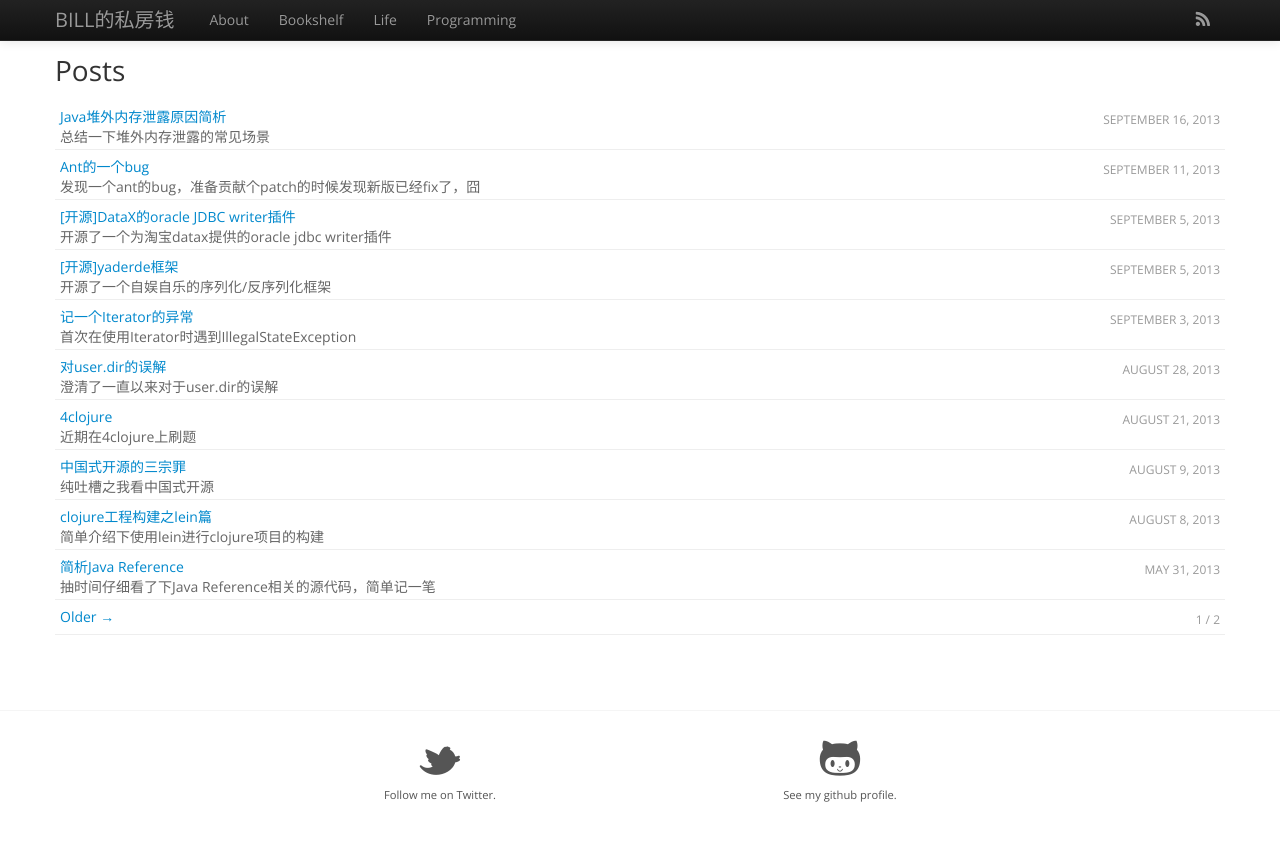
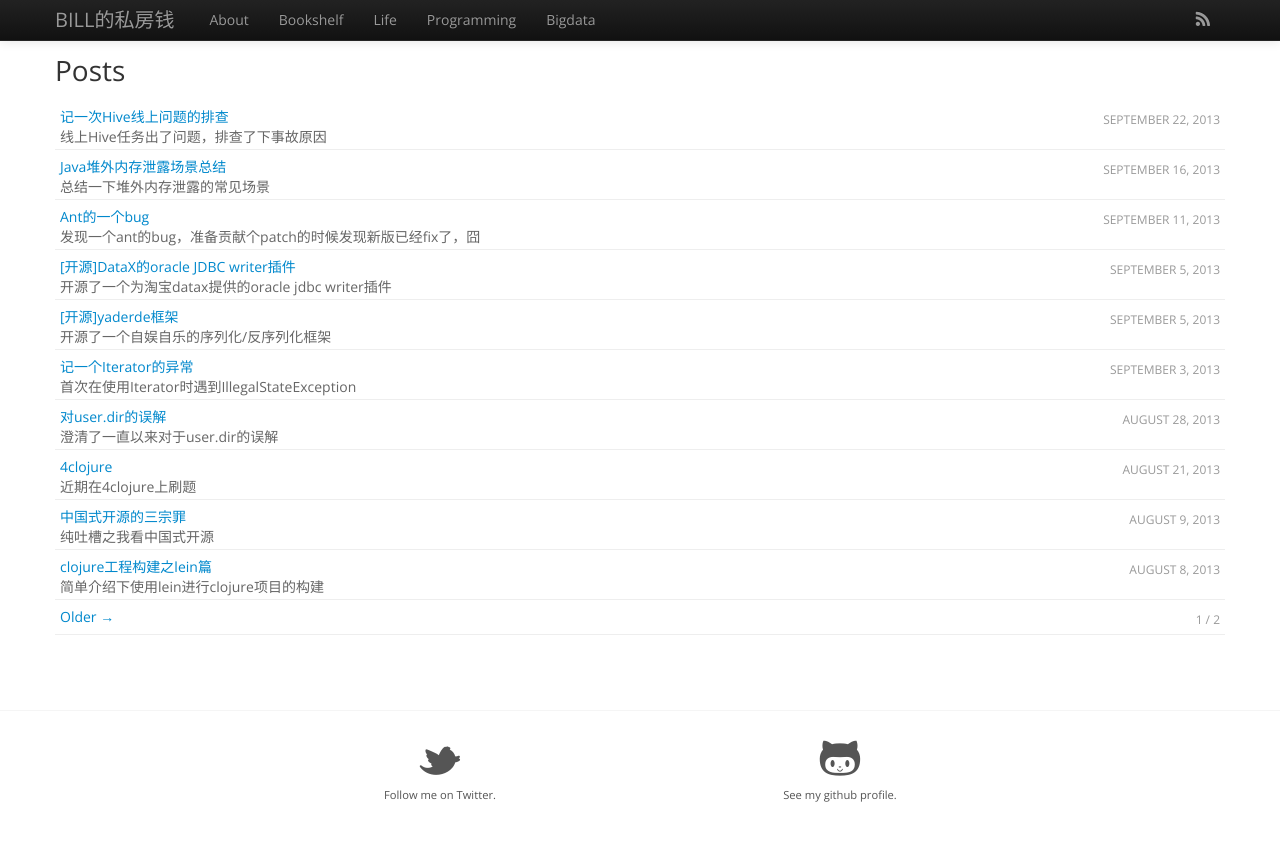
Before and after one commit to jingege/jingege.github.com, a Jekyll site: the page built from index.html, in a window 1280 px wide. Shown: the top 841 px of the page. Built offline with Jekyll 4.4.1, drawn with Linux system fonts in a browser that asks for light colours; Markdown is read by kramdown in place of the engine named in the settings; the list of posts is cut into pages by our own code; some of the changed lines change nothing that is shown.

Commit message:
New post

````diff
--- /dev/null
+++ b/_posts/tech/bigdata/2012-09-22-a-hive-online-accident.md
@@ -0,0 +1,32 @@
+---
+layout: post
+date: 2013-09-22 20:10:15
+title: 记一次Hive线上问题的排查
+categories: [bigdata]
+tags: [hive]
+published: true
+summary: 线上Hive任务出了问题，排查了下事故原因
+---
+
+前几天监控到一个Hive Job CPU偏高，而且长时间无法停止，我最初怀疑是死循环，于是着手排查了下问题，不算太曲折。虽然已经过去多日，细节都快忘了，不过幸亏chrome的history里保留了一些痕迹，让我能把这件事分享出来。
+
+由于权限有限，只能从运行Hive Job的这台机器查起。首先是要查看下对应的java进程的运行状况，用jstack，失败，抛出如下异常：
+
+```sun.jvm.hotspot.debugger.DebuggerException: sun.jvm.hotspot.debugger.DebuggerException: get_thread_regs failed for a lwp```
+
+首次见到，于是google之，得知是JDK6u23之前的一个bug（参考[这里](http://www.blogjava.net/hankchen/archive/2012/04/09/373640.html)），查看了下故障机的JDK版本，果然低了，奇怪的是只有这台比较低，先不管，升级到1.6.0_31。
+
+继续jstack，发现没有异常的锁等待。多次jstack查看，主线程都在这个方法里（代码行偶尔不同）：
+
+```org.apache.hadoop.mapred.lib.CombineFileInputFormat.getMoreSplits(JobConf, Path[], long, long, long, List<CombineFileSplit>)```
+
+于是基本确定是在上述方法里发生了死循环，于是继续搜索：`hadoop getMoreSplits infinite loop`，发现社区有个相关的[issue](https://issues.apache.org/jira/browse/MAPREDUCE-2862)。关键是这句话：
+
+>At first, we lost some blocks by mis-operation . Then, one job tried to use these missing blocks. At that time getMoreSplits() goes into the infinite loop.
+
+上面是因为mis-operation导致的，我没有听说有误操作发生，于是去读代码，同时汇报进展，同事听后告诉我确有一台DataNode挂掉了，那么如果确实是一台DataNode的宕机导致了block missing，则相关文件的replication应该为1，继续hadoop fs查看相关文件的replication，果不其然。
+
+虽然不是十分明确地指出事故原因，但从一系列的分析来看，基本可以断定是上述原因。读了下上述issue提交的patch，大概的思路是在while(true)中检测是否出现了上述情况，如果出现的话，则强行忽略掉出问题的block，起初我还试图把这个patch打进来，但转念一想，这样会导致出现数据丢失，根本就不治本，问题的实质不是hadoop的错，而是hadoop的使用者没能很好地理解HDFS，在hadoop的世界里，错误是常态，虽然hadoop允许将replication设置为1，但用户必须明白的是hadoop没有义务也没有能力确保用户数据万无一失，用户必须学会通过设置合适的参数来避免单点问题。最终我给出了两条建议：
+
+* 严禁用户将replication设置为1
+* 加强线上机器监控
--- a/_posts/tech/java/2013-09-16-java-non-heap-memory-leaks.md
+++ b/_posts/tech/java/2013-09-16-java-non-heap-memory-leaks.md
@@ -1,7 +1,7 @@
 ---
 layout: post
 date: 2013-09-16 19:03:02
-title: Java堆外内存泄露原因简析
+title: Java堆外内存泄露场景总结
 categories: [programming]
 tags:
 - java
````
